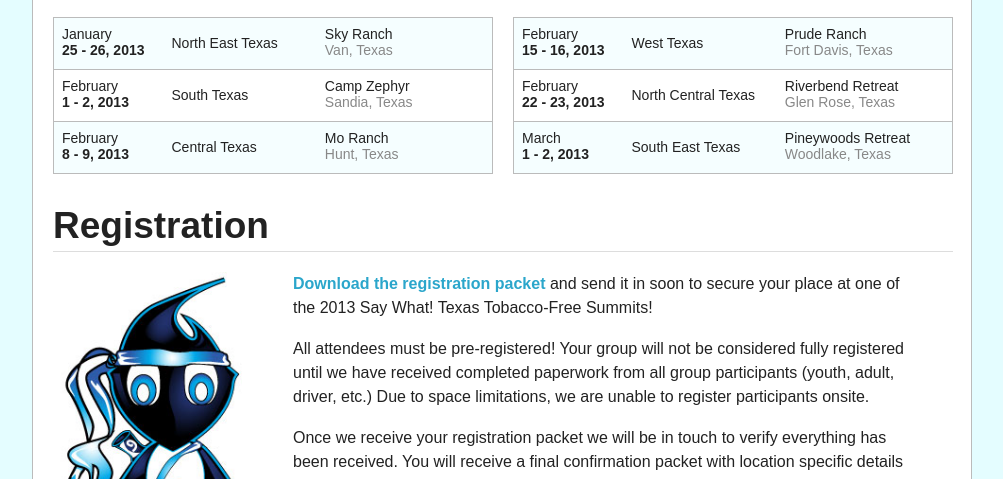
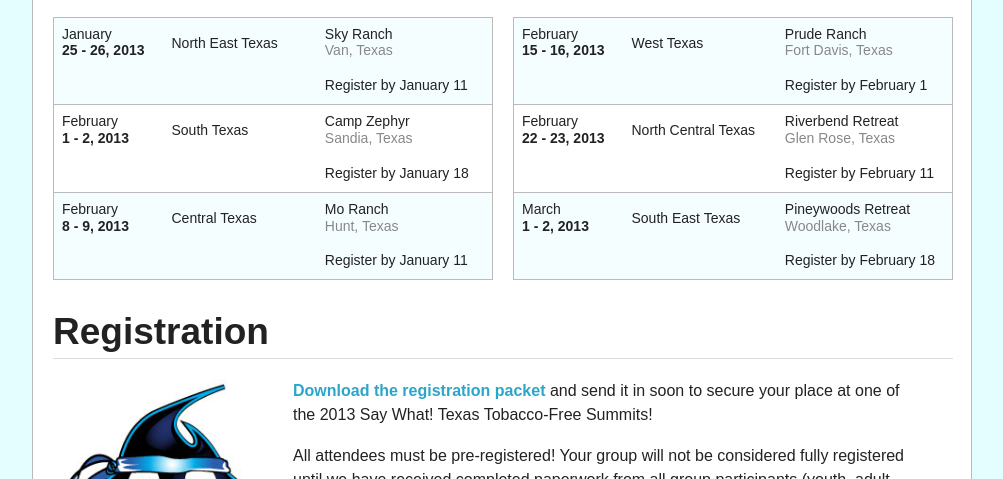
Before and after one commit to txst-txssc/SayWhat-Static-Pages, a website: page summits/index.html in a window 1280 px wide. Shown: the part 692-1171 px from the top of the page, without its empty margins (138-1141 px from the left). Drawn offline with Linux system fonts and the light colour scheme.

Commit message:
update summits

```diff
--- a/summits/index.html
+++ b/summits/index.html
@@ -113,18 +113,21 @@
                       <div class="td date">January <span>25 - 26, 2013</span></div>
                       <div class="td location">North East Texas</div>
                       <div class="td venue">Sky Ranch <span>Van, Texas</span></div>
+                      <div class="td deadline">Register by January 11</div>
                     </div>
 
                     <div class="tr cf">
                       <div class="td date">February <span>1 - 2, 2013</span></div>
                       <div class="td location">South Texas</div>
                       <div class="td venue">Camp Zephyr <span>Sandia, Texas</span></div>
+                      <div class="td deadline">Register by January 18</div>
                     </div>
 
                     <div class="tr cf last alt">
                       <div class="td date">February <span>8 - 9, 2013</span></div>
                       <div class="td location">Central Texas</div>
                       <div class="td venue">Mo Ranch <span>Hunt, Texas</span></div>
+                      <div class="td deadline">Register by January 11</div>
                     </div>
                   </div>
 
@@ -138,18 +141,21 @@
                       <div class="td date">February <span>15 - 16, 2013</span></div>
                       <div class="td location">West Texas</div>
                       <div class="td venue">Prude Ranch <span>Fort Davis, Texas</span></div>
+                      <div class="td deadline">Register by February 1</div>
                     </div>
 
                     <div class="tr cf">
                       <div class="td date">February <span>22 - 23, 2013</span></div>
                       <div class="td location">North Central Texas</div>
                       <div class="td venue">Riverbend Retreat <span>Glen Rose, Texas</span></div>
+                      <div class="td deadline">Register by February 11</div>
                     </div>
 
                     <div class="tr cf last alt">
                       <div class="td date">March <span>1 - 2, 2013</span></div>
                       <div class="td location">South East Texas</div>
                       <div class="td venue">Pineywoods Retreat <span>Woodlake, Texas</span></div>
+                      <div class="td deadline">Register by February 18</div>
                     </div>
                   </div>
                 </div>
```
